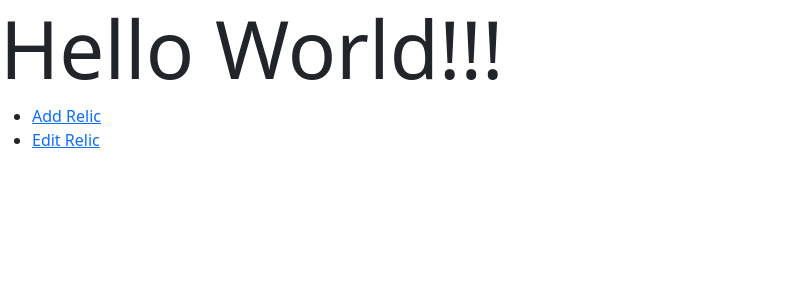
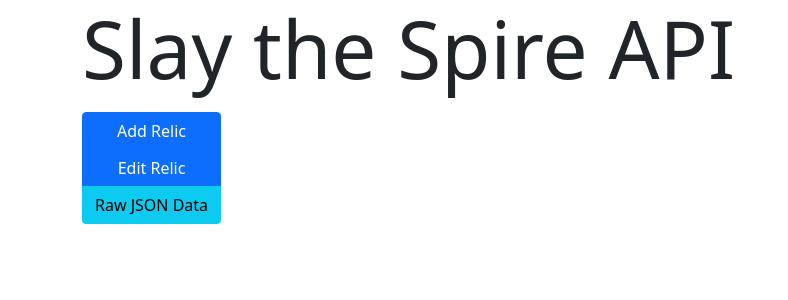
Before and after one commit to xargon666/slay_the_spire_api_server, a Flask app: page / in a window 1280 px wide. Shown: the top 300 px of the page, without its empty margins (0-788 px from the left). Run offline with Flask 2, Linux system fonts and the light colour scheme; parts of the project's set-up code (start-up, migrations or seed data) failed here and were passed over.

Commit message:
fix index.html buttons

```diff
--- a/app/templates/index.html
+++ b/app/templates/index.html
@@ -1,10 +1,13 @@
 {% extends 'base.html' %}
 
 {% block content %}
-<h1 class="display-1">Hello World!!!</h1>
-<ul>
-    <li><a href="{{url_for('new_handler')}}">Add Relic</a></li>
-    <li><a href="{{url_for('edit_handler')}}">Edit Relic</a></li>
-</ul>
-<button type="button" class="btn btn-primary"  onclick="window.location='/relics'>Raw Database</button>
+<div class="container">
+
+    <h1 class="display-1 mb-3">Slay the Spire API</h1>
+    <div class="btn-group-vertical">
+       <a href="{{url_for('new_handler')}}" class="btn btn-primary ">Add Relic</a>
+       <a href="{{url_for('edit_handler')}}" class="btn btn-primary ">Edit Relic</a>
+       <a href="{{url_for('relics_handler')}}" class="btn btn-info ">Raw JSON Data</a>
+    </div>
+</div>
 {% endblock %}
```
